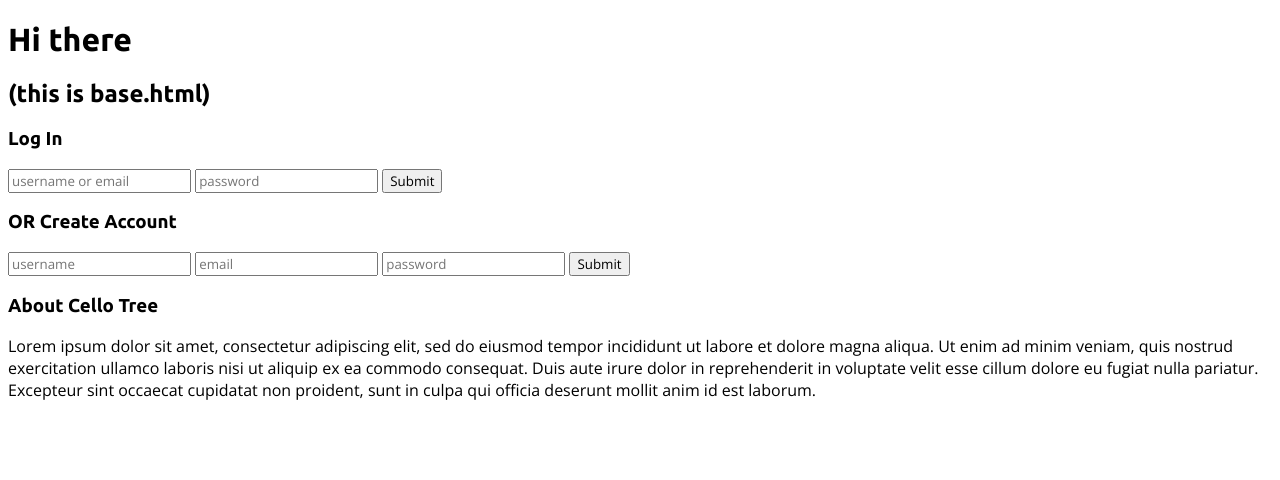
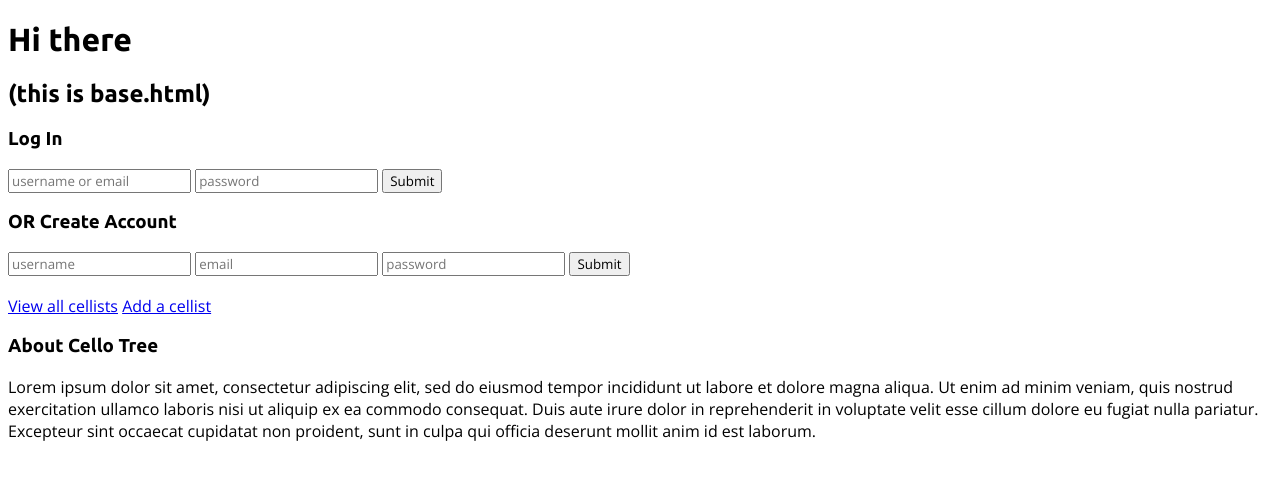
Before and after one commit to coriography/cello_tree, a Flask app: page / in a window 1280 px wide. Shown: the top 480 px of the page. Run offline with Flask 2, Linux system fonts and the light colour scheme.

Commit message:
added links to other pages

```diff
--- a/templates/home.html
+++ b/templates/home.html
@@ -24,6 +24,9 @@ display "hello, username"
 
 <h3 id="display_response"></h3>
 
+<a href="templates/all_cellists.html">View all cellists</a>
+<a href="templates/add_cellist.html">Add a cellist</a>
+
 <h3>About Cello Tree</h3>
 <p>Lorem ipsum dolor sit amet, consectetur adipiscing elit, sed do eiusmod tempor incididunt ut labore et dolore magna aliqua. Ut enim ad minim veniam, quis nostrud exercitation ullamco laboris nisi ut aliquip ex ea commodo consequat. Duis aute irure dolor in reprehenderit in voluptate velit esse cillum dolore eu fugiat nulla pariatur. Excepteur sint occaecat cupidatat non proident, sunt in culpa qui officia deserunt mollit anim id est laborum.</p>
 
```
